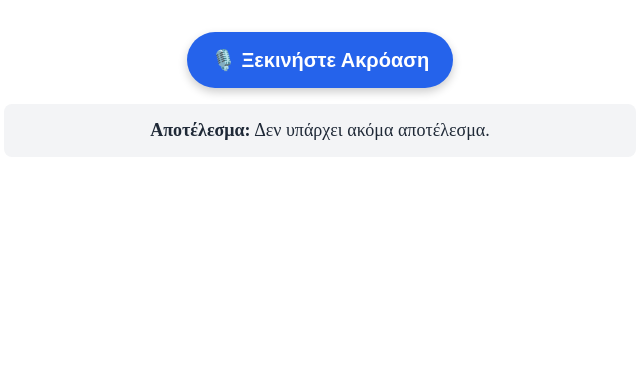
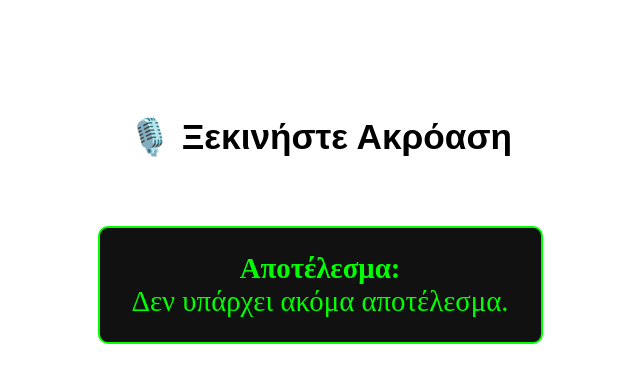
Before and after one commit to Dimkormpos/pt-teleacoustics, an Angular app in the folder transit-teleacoustics/: page /voice-input in a window 1280 px wide. Shown: the top 382 px of the page, without its empty margins (320-960 px from the left). Built offline with nearby package versions, Linux system fonts and the light colour scheme.

Commit message:
basic voice input command pt 2

```diff
--- a/transit-teleacoustics/src/app/components/voice-command-input/voice-command-input.component.css
+++ b/transit-teleacoustics/src/app/components/voice-command-input/voice-command-input.component.css
@@ -1,40 +1,53 @@
-.speech-container {
+body {
+  background-color: #000;
+  color: #fff;
+  font-family: sans-serif;
+  padding: 2rem;
+}
+
+.voice-wrapper {
+  margin-top: 10vh;
   display: flex;
   flex-direction: column;
   align-items: center;
-  gap: 1rem;
-  margin-top: 2rem;
+  gap: 2rem;
 }
 
-.speech-button {
-  background-color: #2563eb; /* Blue 600 */
-  color: white;
-  font-size: 1.25rem;
+/* 🔘 Big High-Contrast Button */
+.big-voice-button {
+  background-color: #fff;
+  color: #000;
+  font-size: 2.2rem;
   font-weight: bold;
-  padding: 1rem 1.5rem;
-  border: none;
-  border-radius: 9999px; /* Fully rounded */
-  box-shadow: 0 4px 10px rgba(0, 0, 0, 0.2);
+  padding: 2rem 4rem;
+  border: 4px solid #fff;
+  border-radius: 100px;
+  box-shadow: 0 0 0 4px #fff, 0 0 20px #fff;
   cursor: pointer;
-  transition: background-color 0.2s, box-shadow 0.2s;
+  transition: background-color 0.3s ease, color 0.3s ease;
 }
 
-.speech-button:hover {
-  background-color: #1d4ed8; /* Blue 700 */
+.big-voice-button:hover {
+  background-color: #eee;
+  color: #000;
 }
 
-.speech-button:focus {
-  outline: none;
-  box-shadow: 0 0 0 4px rgba(147, 197, 253, 0.6); /* Ring effect */
+.big-voice-button:active {
+  background-color: #ccc;
 }
 
+.big-voice-button:focus {
+  outline: 3px solid #00ff00;
+}
+
+/* 📋 Transcript Box */
 .transcript-box {
-  background-color: #f3f4f6; /* Gray 100 */
-  color: #1f2937; /* Gray 800 */
-  padding: 1rem;
-  border-radius: 0.5rem;
-  width: 100%;
+  background-color: #111;
+  color: #00ff00;
+  font-size: 1.8rem;
+  padding: 1.5rem 2rem;
+  border: 2px solid #00ff00;
+  border-radius: 10px;
   max-width: 600px;
   text-align: center;
-  font-size: 1.125rem;
 }
--- a/transit-teleacoustics/src/app/components/voice-command-input/voice-command-input.component.html
+++ b/transit-teleacoustics/src/app/components/voice-command-input/voice-command-input.component.html
@@ -1,14 +1,15 @@
-<div class="speech-container">
+<div class="voice-wrapper">
   <button
     (click)="startListening()"
-    class="speech-button"
+    class="big-voice-button"
     [attr.aria-pressed]="isListening"
-    aria-label="Ξεκινήστε ακρόαση φωνής"
+    aria-label="Ξεκινήστε Ακρόαση Φωνής"
   >
     🎙️ {{ isListening ? 'Ακούει...' : 'Ξεκινήστε Ακρόαση' }}
   </button>
 
   <div class="transcript-box" aria-live="polite">
-    <strong>Αποτέλεσμα:</strong> {{ transcript || 'Δεν υπάρχει ακόμα αποτέλεσμα.' }}
+    <strong>Αποτέλεσμα:</strong><br />
+    {{ transcript || 'Δεν υπάρχει ακόμα αποτέλεσμα.' }}
   </div>
 </div>
--- a/transit-teleacoustics/src/app/components/voice-command-input/voice-command-input.component.ts
+++ b/transit-teleacoustics/src/app/components/voice-command-input/voice-command-input.component.ts
@@ -1,9 +1,10 @@
 import { CommonModule } from '@angular/common';
-import { Component, OnInit } from '@angular/core';
+import { Component, NgZone, OnInit } from '@angular/core';
+import { FormsModule } from '@angular/forms';
 
 @Component({
   selector: 'app-voice-command-input',
-  imports: [CommonModule],
+  imports: [CommonModule, FormsModule],
   templateUrl: './voice-command-input.component.html',
   styleUrl: './voice-command-input.component.css'
 })
@@ -12,45 +13,70 @@
 isListening: boolean = false;
 recognition: any | null = null;
 
+/**
+ *
+ */
+constructor(private ngZone: NgZone) {
+}
   ngOnInit(): void {
-  const SpeechRecognition = (window as any).SpeechRecognition || (window as any).webkitSpeechRecognition;
+    const SpeechRecognition =
+      (window as any).SpeechRecognition || (window as any).webkitSpeechRecognition;
 
-  if (SpeechRecognition) {
+    if (!SpeechRecognition) {
+      console.warn('Speech recognition not supported');
+      alert('Η αναγνώριση φωνής δεν υποστηρίζεται στο πρόγραμμα περιήγησης.');
+      return;
+    }
+
     this.recognition = new SpeechRecognition();
     this.recognition.lang = 'el-GR';
-    this.recognition.interimResults = false;
+    this.recognition.interimResults = true;
+    this.recognition.continuous = false;
 
     this.recognition.onstart = () => {
+      this.ngZone.run(() => {
         this.isListening = true;
         console.log('🎤 Listening...');
-      this.speak('Ξεκίνησε η ακρόαση'); // "Listening started" in Greek
+      });
     };
 
     this.recognition.onresult = (event: any) => {
-      const result = event.results[0][0].transcript;
-      this.transcript = result;
+      let interimTranscript = '';
+      for (let i = event.resultIndex; i < event.results.length; ++i) {
+        interimTranscript += event.results[i][0].transcript;
+        if (event.results[i].isFinal) {
+          this.ngZone.run(() => {
+            this.transcript = interimTranscript.trim();
             this.isListening = false;
-      console.log('Voice Input:', result);
-      this.speak('Το αποτέλεσμα είναι: ' + result); // "The result is..."
+            console.log('✅ Final result:', this.transcript);
+            this.speak('Το αποτέλεσμα είναι: ' + this.transcript);
+          });
+        } else {
+          this.ngZone.run(() => {
+            this.transcript = interimTranscript.trim();
+          });
+        }
+      }
+    };
+
+    this.recognition.onerror = (event: any) => {
+      this.ngZone.run(() => {
+        this.isListening = false;
+        console.error('Speech recognition error', event);
+        this.speak('Παρουσιάστηκε σφάλμα');
+      });
     };
 
     this.recognition.onend = () => {
+      this.ngZone.run(() => {
         this.isListening = false;
+      });
     };
-
-    this.recognition.onerror = (event: any) => {
-      this.isListening = false;
-      console.error('Speech recognition error', event);
-      this.speak('Παρουσιάστηκε σφάλμα'); // "An error occurred"
-    };
-  } else {
-    console.warn('Speech recognition not supported in this browser.');
-    alert('Η αναγνώριση φωνής δεν υποστηρίζεται σε αυτό το πρόγραμμα περιήγησης.');
-  }
   }
 
   startListening(): void {
     if (this.recognition && !this.isListening) {
+      this.transcript = ''; // Reset if needed
       this.recognition.start();
     }
   }
@@ -60,5 +86,4 @@
     utterance.lang = 'el-GR';
     window.speechSynthesis.speak(utterance);
   }
-
 }
```
Lines whose indentation alone changed are shown as unchanged.
